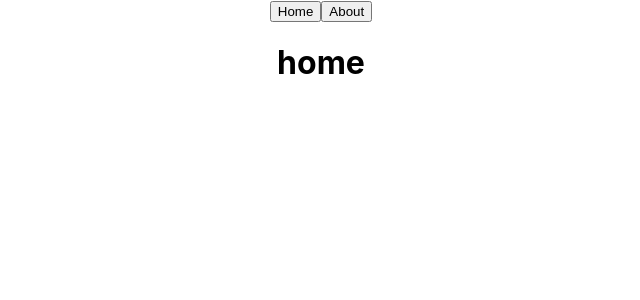
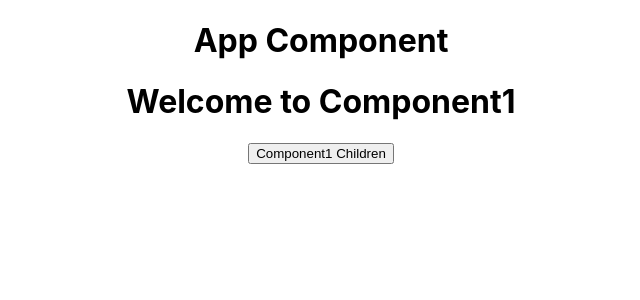
Before and after one commit to phyelements-admin/react-side-effect, a React (Create React App) app: page / in a window 1280 px wide. Shown: the top 300 px of the page, without its empty margins (319-959 px from the left). Built offline with nearby package versions, Linux system fonts and the light colour scheme.

Commit message:
completed

```diff
--- a/src/App.js
+++ b/src/App.js
@@ -1,20 +1,18 @@
 import logo from './logo.svg';
 import './App.css';
 import { useState, useEffect} from 'react';
+import Component1 from './components/Component1';
 
 function App() {
-  console.log("rendered");
-  const[text,setText] = useState('home');
-  // below useEffect executes only when first time component rendered
-  // useEffect(()=>{console.log("button is clicked")},[]);
-  //  this useEffect executes only when text get change
-  useEffect(()=>{console.log("button is clicked")},[text]);
+
 
   return (
     <div className="App">
-      <button onClick={()=>{setText('home')}}>Home</button>
-      <button onClick={()=>{setText('about')}}>About</button>
-      <h1>{text}</h1>
+      <h1>App Component</h1>
+      <Component1>
+      <h1>child Component(Component 1)</h1>
+      <h1>child Component(Component 2)</h1>
+      </Component1>
     </div>
   );
 }
--- /dev/null
+++ b/src/components/Component1.js
@@ -0,0 +1,23 @@
+import React from 'react';
+import { useEffect, useState } from 'react';
+
+function Component1(props) {
+    const [bit, setBit] = useState(0);
+    const onClickHandler = ()=>{
+        setBit(1);
+    }
+    return (
+        <div>
+          <h1>Welcome to Component1 </h1>
+          <button onClick={onClickHandler}>Component1 Children</button>
+          {bit==1 &&
+
+          <h1>{props.children}</h1>
+
+          }
+
+        </div>
+    );
+}
+
+export default Component1;
```
